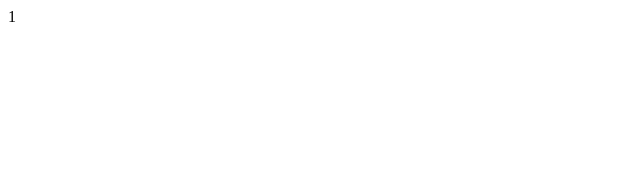
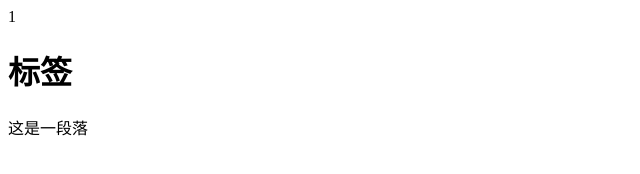
Before and after one commit to wangyangcode717/Teat, a plain HTML site: page index.html in a window 1280 px wide. Shown: the whole page, without its empty margins (0-640 px from the left). Drawn offline with Linux system fonts and the light colour scheme.

Commit message:
版本1.1

```diff
--- a/index.html
+++ b/index.html
@@ -9,6 +9,8 @@
 
 <body>
   <div>1</div>
+  <h1>标签</h1>
+  <p>这是一段落</p>
 </body>
 
 </html>
```
